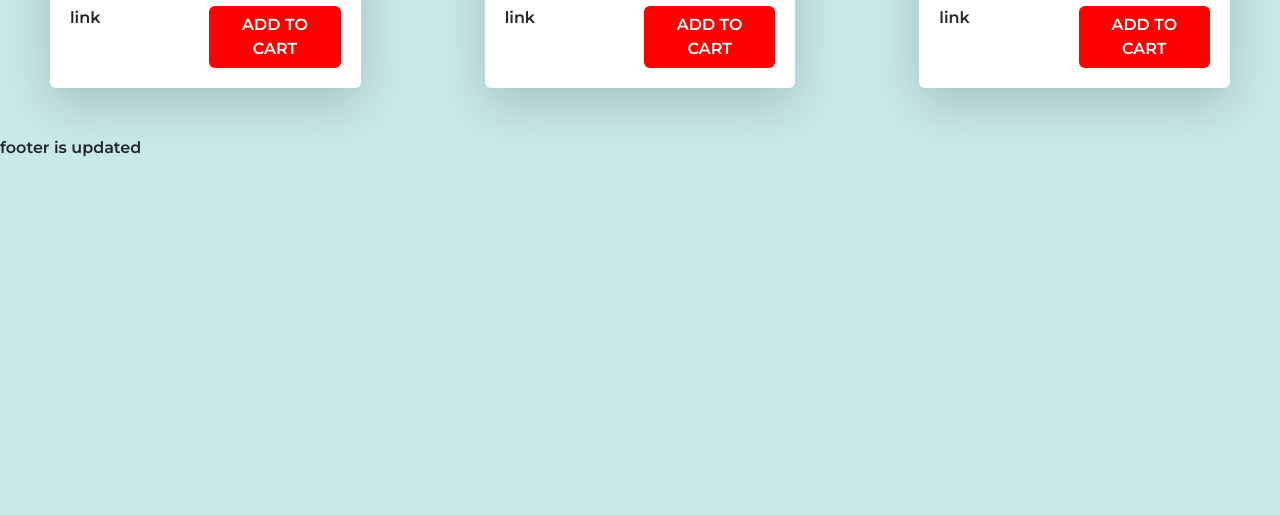
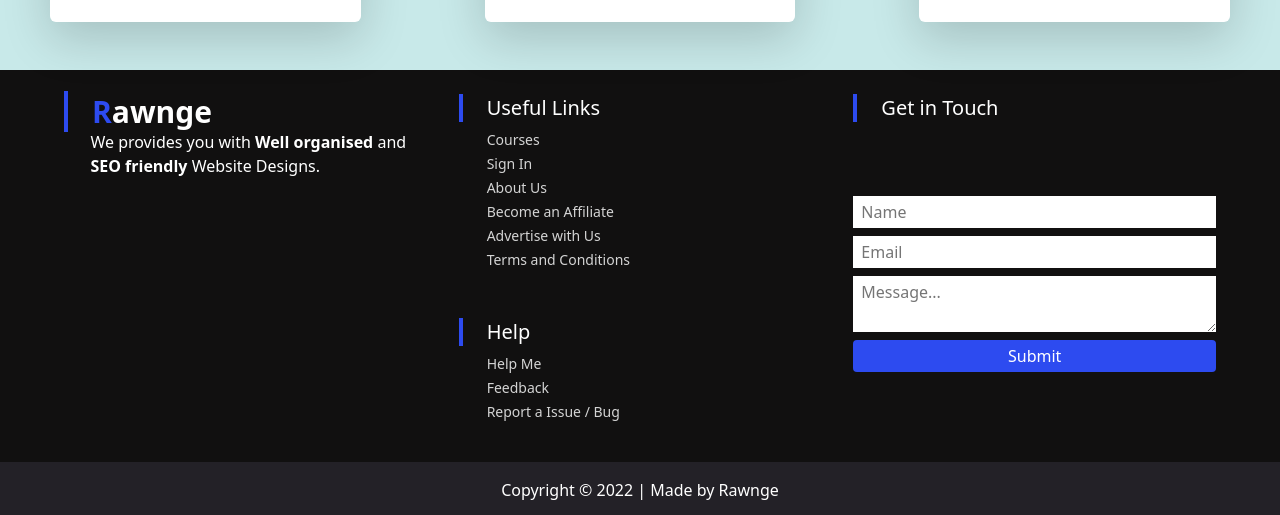
Before and after one commit to SATYAJIT6253/dummyreact, a React (Create React App) app: page / in a window 1280 px wide. Shown: the part 1406-1921 px from the top of the page. Before the commit the page ends 1566 px from the top, so only its background shows below. Built offline with nearby package versions, Linux system fonts and the light colour scheme; a web font is replaced by a local one.

Commit message:
footer added

```diff
--- a/src/components/Footer.js
+++ /dev/null
@@ -1,11 +0,0 @@
-import React from 'react'
-
-function Footer() {
-  return (
-    <div>
-        footer is updated
-    </div>
-  )
-}
-
-export default Footer
--- /dev/null
+++ b/src/components/footer/Footer.js
@@ -0,0 +1,48 @@
+import React from 'react'
+import './footer.css';
+function Footer() {
+  return (
+    <footer>
+        <div class="f-item-con">
+            <div class="app-info">
+                <span class='app-name'>
+                    <span class='app-initial'>R</span>awnge
+                </span>
+                <p>We provides you with <strong>Well organised</strong> and <strong>SEO friendly</strong> Website Designs.</p>
+            </div>
+            <div class="useful-links">
+                <div class="footer-title">Useful Links</div>
+                <ul>
+                    <li>Courses</li>
+                    <li>Sign In</li>
+                    <li>About Us</li>
+                    <li>Become an Affiliate</li>
+                    <li>Advertise with Us</li>
+                    <li>Terms and Conditions</li>
+                </ul>
+            </div>
+            <div class="help-sec">
+                <div class="footer-title">Help</div>
+                <ul>
+                    <li>Help Me</li>
+                    <li>Feedback</li>
+                    <li>Report a Issue / Bug</li>
+                </ul>
+            </div>
+            <div class="g-i-t">
+                <div class="footer-title">Get in Touch</div>
+                <form action="/" method="post" class="space-y-2">
+                    <input type="text" name="g-name" class="g-inp" id="g-name" placeholder='Name' />
+                    <input type="email" name="g-email" class="g-inp" id="g-email" placeholder='Email' />
+                    <textarea type="text" name="g-msg" class="g-inp h-40 resize-none" id="g-msg"
+                        placeholder='Message...'></textarea>
+                    <button type="submit" class='f-btn'>Submit</button>
+                </form>
+            </div>
+        </div>
+        <div class='cr-con'>Copyright &copy; 2022 | Made by Rawnge</div>
+    </footer>
+  )
+}
+
+export default Footer
--- /dev/null
+++ b/src/components/footer/footer.css
@@ -0,0 +1,102 @@
+*{
+    margin: 0; padding: 0;
+    border: 0; outline: 0;
+    font-family:system-ui, -apple-system, BlinkMacSystemFont, 'Segoe UI', Roboto, Oxygen, Ubuntu, Cantarell, 'Open Sans', 'Helvetica Neue', sans-serif;
+    list-style: none;
+    text-decoration: none;
+}
+:root{
+    --theme-col: #2d4bf0;
+}
+.space-y-2 > :not([hidden]) ~ :not([hidden]) {
+    --tw-space-y-reverse: 0;
+    margin-top: calc(0.5rem * calc(1 - var(--tw-space-y-reverse)));
+    margin-bottom: calc(0.5rem * var(--tw-space-y-reverse));
+}
+footer{
+    background-color: #111010;
+}
+.f-item-con{
+    padding: 1.5rem 4rem;
+    display: grid;
+    grid-template-columns: repeat(3, minmax(0, 1fr));
+    grid-gap: 2rem;
+}
+footer .app-name{
+    color: white;
+    border-left: 4px solid var(--theme-col);
+    padding-left: 1.5rem;
+    font-size: 1.875rem;
+    line-height: 2.25rem;
+    font-weight: 700;
+}
+.app-name .app-initial{
+    color: var(--theme-col);
+}
+footer .app-info p{
+    color: white;
+    padding-left: 1.65rem;
+}
+
+footer .footer-title{
+    font-size: 1.25rem;
+    line-height: 1.75rem;
+    color: white;
+    border-left: 4px solid var(--theme-col);
+    padding-left: 1.5rem;
+    height: fit-content;
+}
+footer ul{
+    padding-left: 1.75rem;
+    color: white;
+    font-size: 0.875rem/* 14px */;
+    line-height: 1.25rem;
+    margin-top: .5rem;
+}
+footer ul li{
+    margin: .25rem 0;
+    cursor: pointer;
+    color: #d4d4d4;
+    width: fit-content;
+}
+footer ul li:hover{
+    color: white;
+}
+footer .help-sec{
+    grid-column-start: 2;
+}
+footer .cr-con{
+    background-color: #232127;
+    color: white;
+    padding: 1rem 4rem;
+    text-align: center;
+}
+.g-i-t{
+    display: grid;
+    grid-column-start: 3;
+    grid-row-start: 1;
+    grid-row-end: 3;
+}
+.g-i-t form{
+    display: flex;
+    flex-direction: column;
+    margin-top: 1rem;
+    --tw-space-y-reverse: 0;
+    margin-top: calc(0.5rem * calc(1 - var(--tw-space-y-reverse)));
+    margin-bottom: calc(0.5rem * var(--tw-space-y-reverse));
+}
+form .g-inp{
+    padding: .25rem .5rem;
+    font-size: 16px;
+}
+.g-inp textarea{
+    height: 150px;
+}
+.f-btn{
+    padding: .25rem 1rem;
+    background-color: var(--theme-col);
+    border-radius: .25rem;
+    font-size: 16px;
+    color: white;
+    font-weight: 500;
+}
```
Also changed, not shown: src/App.js (+6 -6 lines).
